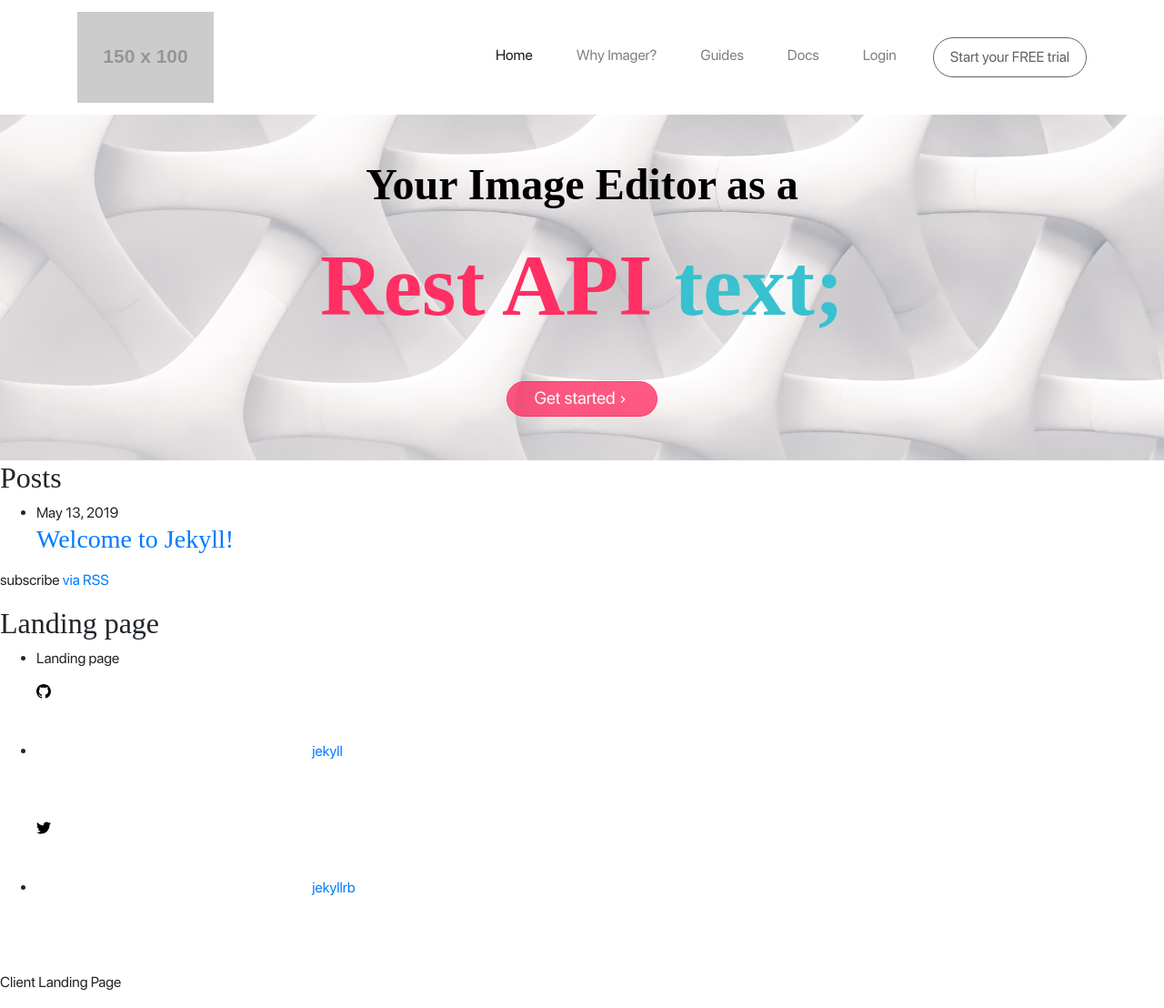
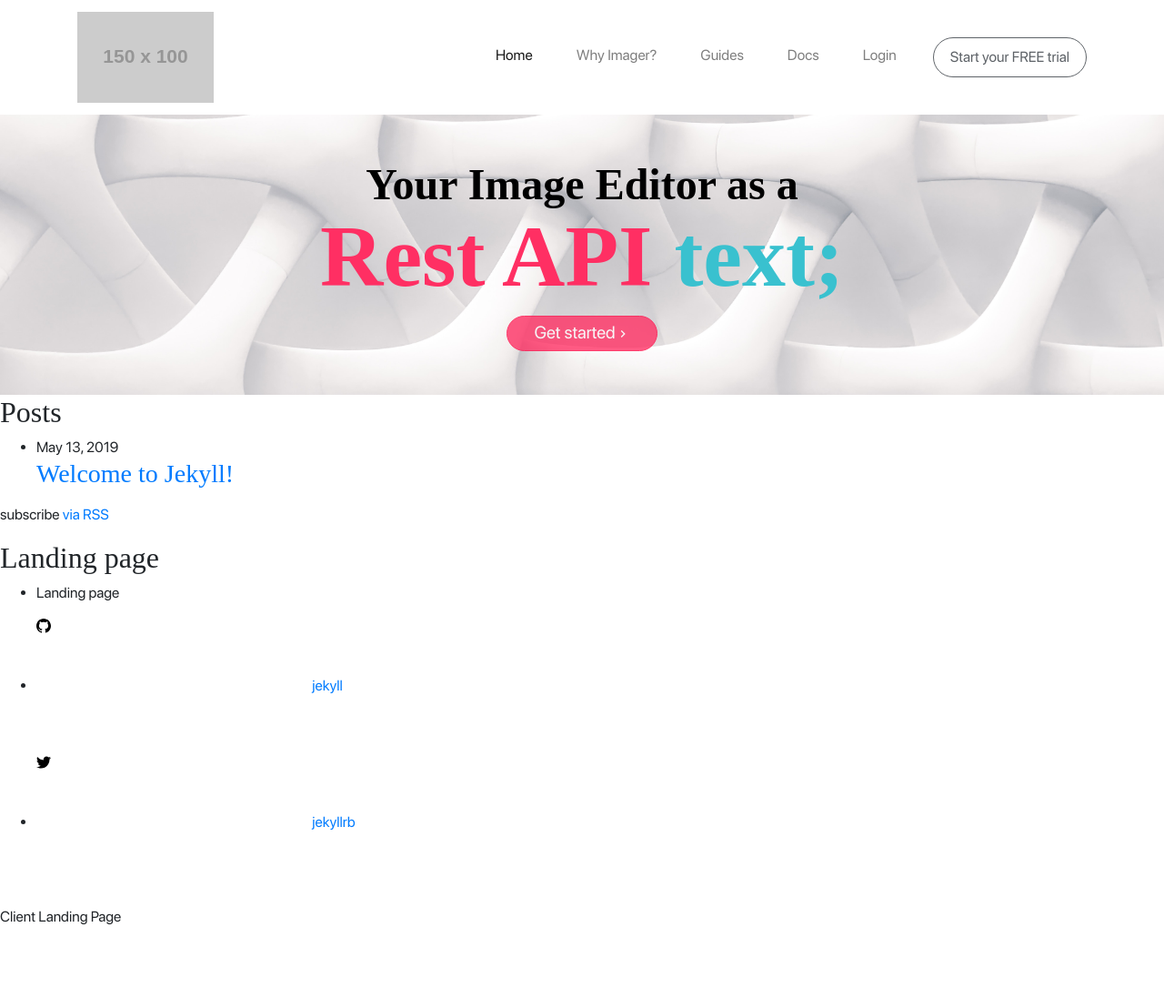
Before and after one commit to rendrap/gblog, a Jekyll site: the page built from index.md, in a window 1280 px wide. Shown: the whole page at 91% size. Built offline with Jekyll 4.4.1, drawn with Linux system fonts in a browser that asks for light colours; some web fonts are replaced; after the commit the page ends 1036 px from its top, so only the background shows below that.

Commit message:
tweak CTA margin

```diff
--- a/_includes/headline.html
+++ b/_includes/headline.html
@@ -2,8 +2,8 @@
   <img src="{{ "/assets/images/headline-bg.jpg" | relative_url }}" alt="" class="bg-image">
   <div class="container">
     <div class="overlay-content text-white py-lg-5 text-center">
-      <h4 class="sub-heading text-black font-weight-bold mb-4">Your Image Editor as a</h4>
-      <h3 class="display-1 font-weight-bold lightcoral mb-5">Rest API
+      <h4 class="sub-heading text-black font-weight-bold mb-n2">Your Image Editor as a</h4>
+      <h3 class="display-1 font-weight-bold lightcoral mb-2">Rest API
         <span class="lightskyblue">text;</span>
       </h3>
       <a href="#" class="btn btn-heading btn-light btn-round long-button">Get started
--- a/_sass/_custom.scss
+++ b/_sass/_custom.scss
@@ -114,6 +114,8 @@ $lightskyblue: #39C1CF;
 .lightskyblue {
   color: $lightskyblue;
 }
+
+// Create custom button color & all the state, using bootstrap mixins
 .btn-heading {
   @include button-variant($lightcoral, darken($lightcoral, 7.5%), darken($lightcoral, 10%), lighten($lightcoral,5%), lighten($lightcoral, 10%), darken($lightcoral,30%));
 }
```
